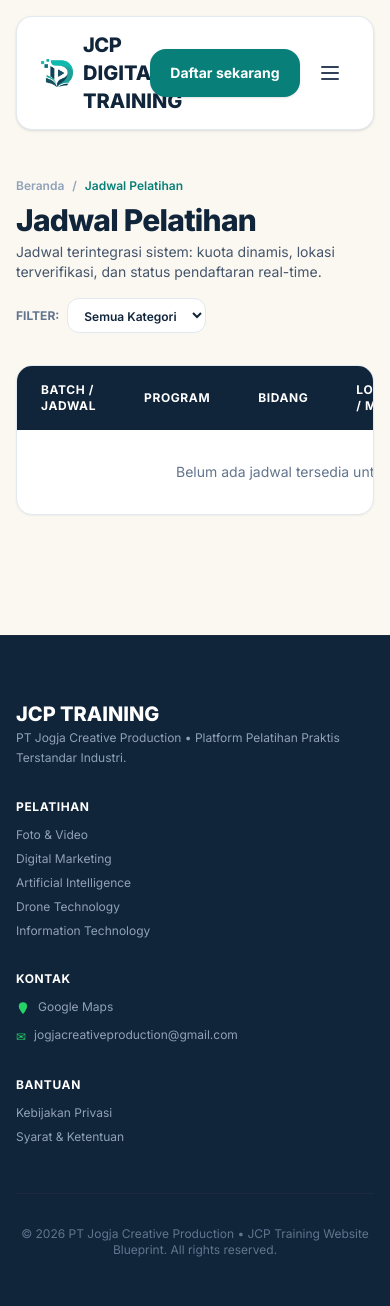
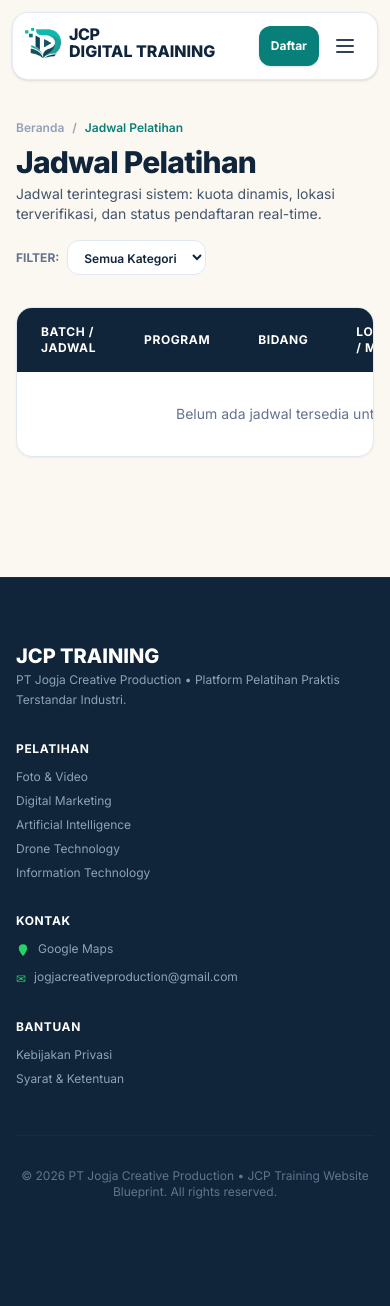
Before and after one commit to NaufalRafidr/JCP-DIGITAL-TRAINING, a Laravel app: page /jadwal in a window 390 px wide. After the commit the page ends 1199 px from the top, so only its background shows below. Run offline with Laravel 12, Linux system fonts and the light colour scheme; data comes from the database, SQL or seed files in the repository; data that the repository does not hold is empty; style sheets or scripts are compiled from the project's sources; parts of the project's set-up code (start-up, migrations or seed data) failed here and were passed over.

Commit message:
update tampilan mobile

```diff
--- a/resources/views/layouts/app.blade.php
+++ b/resources/views/layouts/app.blade.php
@@ -28,17 +28,20 @@
     <!-- ========================================================
          NAVBAR: Persis sesuai gambar referensi (Slide 4 Desktop 1440px)
          ======================================================== -->
-    <header class="sticky top-0 z-50 bg-brand-ivory/95 backdrop-blur-md pt-4 sm:pt-6 pb-2 transition-all">
-        <div class="max-w-7xl mx-auto px-4 sm:px-6 lg:px-8">
+    <header class="sticky top-0 z-50 bg-brand-ivory/95 px-0 pt-3 backdrop-blur-md transition-all sm:pt-6">
+        <div class="mx-auto max-w-7xl px-3 sm:px-6 lg:px-8">
 
             <!-- Navbar Card Container (Rounded Card dengan border halus) -->
-            <div class="bg-white rounded-2xl sm:rounded-3xl border border-slate-200/90 shadow-sm px-6 sm:px-8 py-3.5 sm:py-4 flex items-center justify-between relative">
+            <div class="relative flex items-center justify-between gap-2 rounded-2xl border border-slate-200/90 bg-white px-3 py-3 shadow-sm sm:gap-4 sm:rounded-3xl sm:px-8 sm:py-4">
 
                 <!-- Logo: JCP TRAINING -->
-                <div class="flex items-center">
-                    <a href="{{ route('home') }}" class="inline-flex items-center gap-2.5 font-extrabold text-xl tracking-tight text-[#10243A] transition-opacity hover:opacity-90 sm:gap-3 sm:text-2xl">
-                        <img src="{{ asset('images/logo-jcp.png') }}" alt="" aria-hidden="true" class="h-8 w-8 shrink-0 object-contain sm:h-10 sm:w-10">
-                        <span>JCP <span class="tracking-normal">DIGITAL <span class="tracking-normal">TRAINING</span></span></span>
+                <div class="min-w-0 flex-1">
+                    <a href="{{ route('home') }}" class="inline-flex min-w-0 items-center gap-2 font-extrabold text-base leading-[1.05] tracking-tight text-[#10243A] transition-opacity hover:opacity-90 sm:gap-3 sm:text-2xl">
+                        <img src="{{ asset('images/logo-jcp.png') }}" alt="" aria-hidden="true" class="h-9 w-9 shrink-0 object-contain sm:h-10 sm:w-10">
+                        <span class="min-w-0">
+                            <span class="block sm:inline">JCP</span>
+                            <span class="block tracking-normal sm:ml-1 sm:inline">DIGITAL TRAINING</span>
+                        </span>
                     </a>
                 </div>
 
@@ -118,14 +121,15 @@
                 </nav>
 
                 <!-- Tombol CTA: Daftar sekarang -->
-                <div class="flex items-center gap-2 sm:gap-3">
-                    <a href="{{ route('register') }}" class="inline-flex h-12 shrink-0 items-center justify-center whitespace-nowrap rounded-2xl bg-[#087F78] px-5 text-sm font-bold text-white shadow-sm transition-all hover:bg-[#066761] sm:px-6">
-                        Daftar sekarang
+                <div class="flex shrink-0 items-center gap-1.5 sm:gap-3">
+                    <a href="{{ route('register') }}" class="inline-flex h-10 shrink-0 items-center justify-center whitespace-nowrap rounded-xl bg-[#087F78] px-3 text-xs font-bold text-white shadow-sm transition-all hover:bg-[#066761] sm:h-12 sm:rounded-2xl sm:px-6 sm:text-sm">
+                        <span class="sm:hidden">Daftar</span>
+                        <span class="hidden sm:inline">Daftar sekarang</span>
                     </a>
 
                     <!-- Mobile Hamburger (Slide 4 Mobile / 390px) -->
-                    <button type="button" id="mobile-menu-btn" class="lg:hidden p-2 text-slate-700 hover:text-[#10243A] rounded-lg min-h-[44px] min-w-[44px] flex items-center justify-center" aria-label="Buka Menu">
-                        <svg class="w-6 h-6" fill="none" stroke="currentColor" viewBox="0 0 24 24">
+                    <button type="button" id="mobile-menu-btn" class="flex h-10 w-10 items-center justify-center rounded-xl p-0 text-slate-700 hover:text-[#10243A] lg:hidden sm:h-11 sm:w-11 sm:rounded-lg sm:p-2" aria-label="Buka Menu">
+                        <svg class="h-6 w-6" fill="none" stroke="currentColor" viewBox="0 0 24 24">
                             <path stroke-linecap="round" stroke-linejoin="round" stroke-width="2" d="M4 6h16M4 12h16M4 18h16"></path>
                         </svg>
                     </button>
@@ -178,9 +182,9 @@
             rel="noopener noreferrer"
             aria-label="Hubungi Admin melalui WhatsApp"
             title="Chat Admin via WhatsApp"
-            class="fixed bottom-7 right-7 z-40 inline-flex h-16 w-16 items-center justify-center rounded-full border border-[#7DE8A4] bg-[#25D366] text-white shadow-[0_10px_30px_rgba(16,36,58,0.25)] transition-transform duration-200 hover:scale-105 hover:bg-[#20BD5A] focus-visible:outline-none focus-visible:ring-4 focus-visible:ring-[#25D366]/60 sm:bottom-8 sm:right-8 sm:h-[70px] sm:w-[70px]"
+            class="fixed bottom-5 right-4 z-40 inline-flex h-12 w-12 items-center justify-center rounded-full border border-[#7DE8A4] bg-[#25D366] text-white shadow-[0_10px_30px_rgba(16,36,58,0.25)] transition-transform duration-200 hover:scale-105 hover:bg-[#20BD5A] focus-visible:outline-none focus-visible:ring-4 focus-visible:ring-[#25D366]/60 sm:bottom-8 sm:right-8 sm:h-[70px] sm:w-[70px]"
         >
-            <svg class="h-8 w-8" viewBox="0 0 32 32" fill="none" aria-hidden="true">
+            <svg class="h-6 w-6 sm:h-8 sm:w-8" viewBox="0 0 32 32" fill="none" aria-hidden="true">
                 <path fill="currentColor" d="M16 3.5a12.5 12.5 0 0 0-10.8 18.8L3.5 28.5l6.4-1.7A12.5 12.5 0 1 0 16 3.5Zm0 22.7c-2 0-3.9-.6-5.5-1.7l-.4-.3-3.8 1 1-3.7-.3-.4A10.2 10.2 0 1 1 16 26.2Zm5.6-7.7c-.3-.2-1.8-.9-2.1-1-.3-.1-.5-.2-.7.2-.2.3-.8 1-1 1.2-.2.2-.4.2-.7.1-.3-.2-1.3-.5-2.5-1.6-.9-.8-1.6-1.8-1.8-2.1-.2-.3 0-.5.1-.7.1-.1.3-.4.5-.6.2-.2.2-.3.3-.5.1-.2 0-.4 0-.6 0-.2-.7-1.7-1-2.3-.3-.6-.5-.5-.7-.5h-.6c-.2 0-.6.1-.9.4-.3.3-1.1 1.1-1.1 2.6s1.1 3 1.2 3.2c.2.2 2.1 3.2 5.1 4.5.7.3 1.3.5 1.7.6.7.2 1.3.2 1.8.1.5-.1 1.8-.7 2.1-1.4.3-.7.3-1.3.2-1.4-.1-.1-.3-.2-.6-.3Z"/>
             </svg>
         </a>
```
